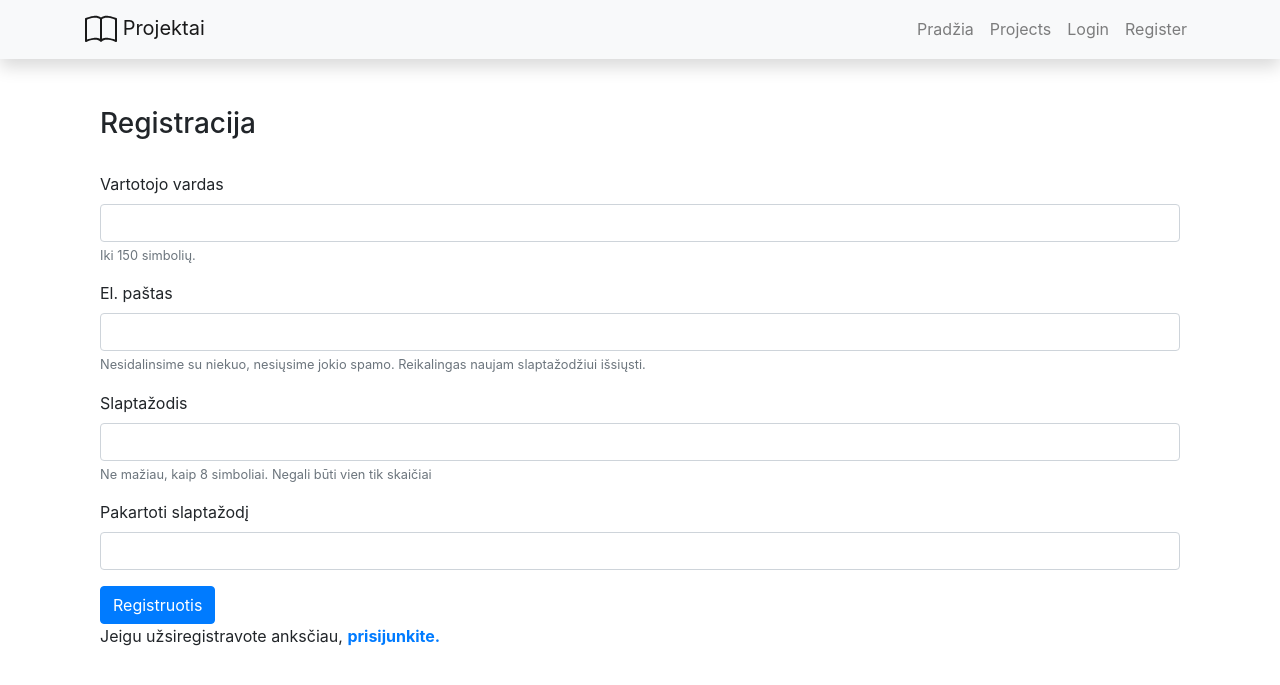
After one commit to DonatasNoreika/django_projects_2022_06, a Django app: page /projects/register/ in a window 1280 px wide. The commit adds this page. Shown: the top 685 px of the page. Run offline with Django 4.2, Linux system fonts and the light colour scheme; some libraries are stand-ins or nearby versions.

Commit message:
added user login, registration

```diff
--- a/mysite/mysite/urls.py
+++ b/mysite/mysite/urls.py
@@ -21,4 +21,5 @@ urlpatterns = [
     path('', RedirectView.as_view(url='projects/', permanent=True)),
     path('projects/', include('projects.urls')),
     path('admin/', admin.site.urls),
+    path('accounts/', include('django.contrib.auth.urls')),
 ]
--- a/mysite/projects/templates/base.html
+++ b/mysite/projects/templates/base.html
@@ -32,6 +32,23 @@
                 <li class="nav-item">
                     <a class="nav-link" href="{% url 'projects' %}">Projects</a>
                 </li>
+                {% if user.is_authenticated %}
+                <li class="nav-item"><a class="nav-link" href="">
+              <svg class="bi bi-person" width="1.5em" height="1.5em" viewBox="0 0 16 16" fill="currentColor" xmlns="http://www.w3.org/2000/svg">
+                <path fill-rule="evenodd" d="M13 14s1 0 1-1-1-4-6-4-6 3-6 4 1 1 1 1h10zm-9.995-.944v-.002.002zM3.022 13h9.956a.274.274 0 00.014-.002l.008-.002c-.001-.246-.154-.986-.832-1.664C11.516 10.68 10.289 10 8 10c-2.29 0-3.516.68-4.168 1.332-.678.678-.83 1.418-.832 1.664a1.05 1.05 0 00.022.004zm9.974.056v-.002.002zM8 7a2 2 0 100-4 2 2 0 000 4zm3-2a3 3 0 11-6 0 3 3 0 016 0z" clip-rule="evenodd"/>
+              </svg>
+            {{ user.get_username }}</a></li>
+                <li class="nav-item">
+                    <a class="nav-link" href="{% url 'logout' %}">Logout</a>
+                </li>
+                {% else %}
+                <li class="nav-item">
+                    <a class="nav-link" href="{% url 'login' %}">Login</a>
+                </li>
+                <li class="nav-item">
+                    <a class="nav-link" href="{% url 'register' %}">Register</a>
+                </li>
+                {% endif %}
             </ul>
         </div>
     </div>
--- /dev/null
+++ b/mysite/projects/templates/registration/register.html
@@ -0,0 +1,37 @@
+{% extends "base.html" %}
+
+{% block title %}Register{% endblock %}
+
+{% block content %}
+
+    <div class="container register">
+        <h3>Registracija</h3><br/>
+        <form method="post">
+            {% csrf_token %}
+            <div class="form-group">
+                <label for="username">Vartotojo vardas</label>
+                <input name="username" type="text" class="form-control" id="username" aria-describedby="usernameHelp">
+                <small id="usernameHelp" class="form-text text-muted">Iki 150 simbolių.</small>
+            </div>
+            <div class="form-group">
+                <label for="exampleInputEmail1">El. paštas</label>
+                <input name="email" type="email" class="form-control" id="exampleInputEmail1" aria-describedby="emailHelp">
+                <small id="emailHelp" class="form-text text-muted">Nesidalinsime su niekuo, nesiųsime jokio spamo.
+                    Reikalingas naujam slaptažodžiui išsiųsti. </small>
+            </div>
+            <div class="form-group">
+                <label for="password">Slaptažodis</label>
+                <input name="password" type="password" class="form-control" id="password" aria-describedby="pwdHelp">
+                <small id="pwdHelp" class="form-text text-muted">Ne mažiau, kaip 8 simboliai. Negali būti vien tik
+                    skaičiai</small>
+            </div>
+            <div class="form-group">
+                <label for="password2">Pakartoti slaptažodį</label>
+                <input name="password2" type="password" class="form-control" id="password2" aria-describedby="pwd2Help">
+            </div>
+            <button type="submit" class="btn btn-primary register-button">Registruotis</button>
+        </form>
+        <p>Jeigu užsiregistravote anksčiau, <a href="/login"><strong>prisijunkite.</strong></a></p>
+    </div>
+
+{% endblock %}
--- a/mysite/projects/urls.py
+++ b/mysite/projects/urls.py
@@ -4,4 +4,5 @@ from . import views
 
 urlpatterns = [
     path('', views.ProjectListView.as_view(), name="projects"),
+    path('register/', views.register, name='register'),
 ]
--- a/mysite/projects/views.py
+++ b/mysite/projects/views.py
@@ -5,10 +5,42 @@ from .models import (Project,
                      Employee,
                      Invoice,
                      Job)
-
+from django.shortcuts import redirect
+from django.contrib.auth.forms import User
+from django.views.decorators.csrf import csrf_protect
+from django.contrib import messages
 
 # Create your views here.
 class ProjectListView(generic.ListView):
     model = Project
     template_name = 'projects.html'
     context_object_name = 'projects'
+
+
+@csrf_protect
+def register(request):
+    if request.method == "POST":
+        # pasiimame reikšmes iš registracijos formos
+        username = request.POST['username']
+        email = request.POST['email']
+        password = request.POST['password']
+        password2 = request.POST['password2']
+        # tikriname, ar sutampa slaptažodžiai
+        if password == password2:
+            # tikriname, ar neužimtas username
+            if User.objects.filter(username=username).exists():
+                messages.error(request, f'Vartotojo vardas {username} užimtas!')
+                return redirect('register')
+            else:
+                # tikriname, ar nėra tokio pat email
+                if User.objects.filter(email=email).exists():
+                    messages.error(request, f'Vartotojas su el. paštu {email} jau užregistruotas!')
+                    return redirect('register')
+                else:
+                    # jeigu viskas tvarkoje, sukuriame naują vartotoją
+                    User.objects.create_user(username=username, email=email, password=password)
+                    return redirect('login')
+        else:
+            messages.error(request, 'Slaptažodžiai nesutampa!')
+            return redirect('register')
+    return render(request, 'registration/register.html')
```
Also changed, not shown: mysite/mysite/settings.py (+9 -1 lines), mysite/projects/templates/registration/login.html (added, +35 -0 lines).
